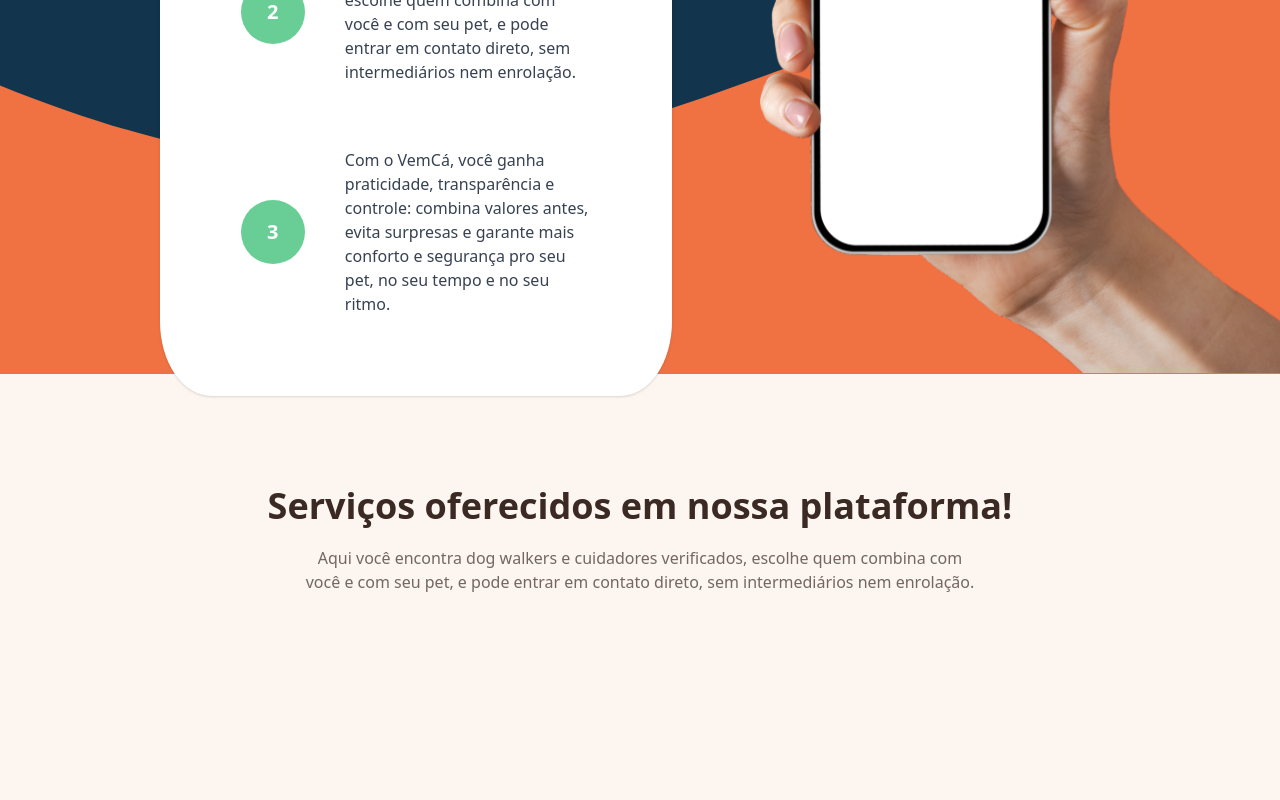
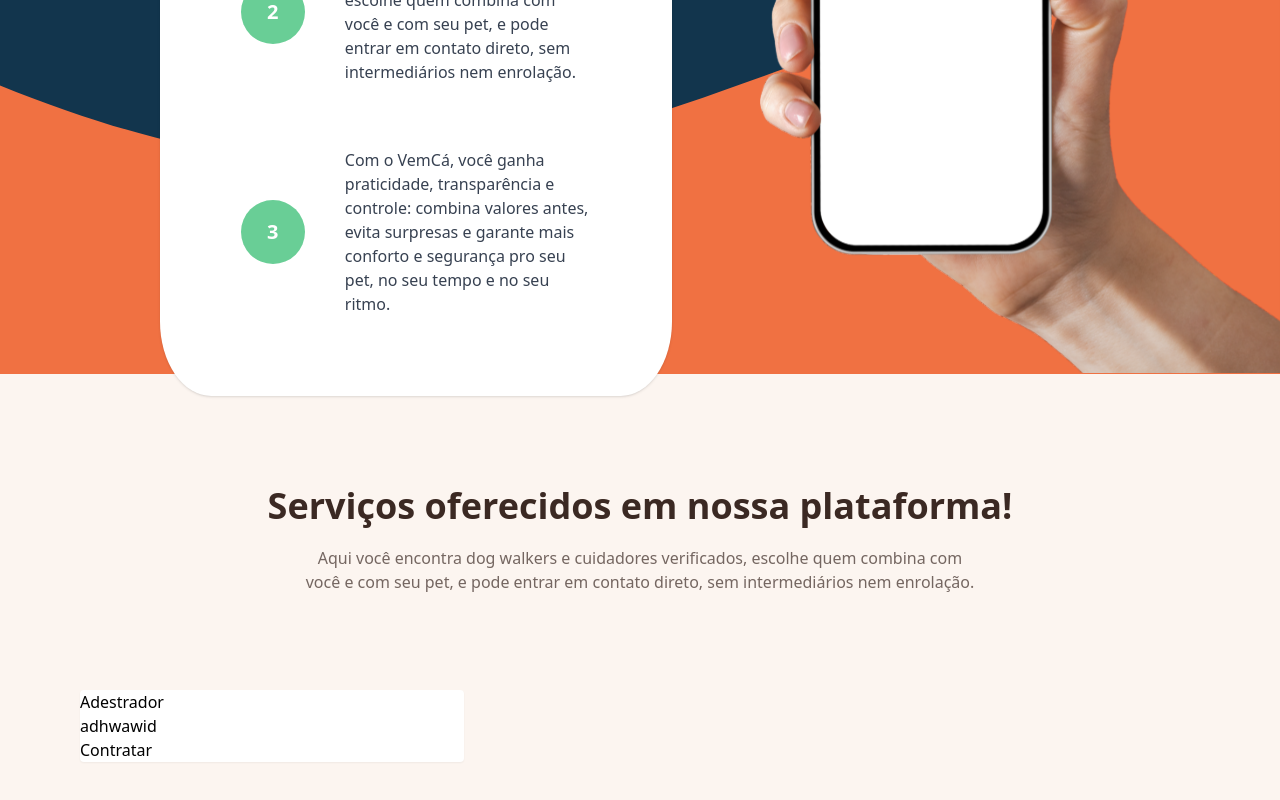
Before and after one commit to Natee8/VenC-projeto-pessoal-Vue.js-Node, a Vue app in the folder apps/web/: page / in a window 1280 px wide. Shown: the part 1142-1942 px from the top of the page. Built offline with nearby package versions, Linux system fonts and the light colour scheme.

Commit message:
commit padrção atualização

```diff
--- a/apps/web/src/interface/view/home/sections/Services.vue
+++ b/apps/web/src/interface/view/home/sections/Services.vue
@@ -5,6 +5,14 @@
          <h1 class="text-4xl font-bold text-texts-primary-dark">Serviços oferecidos em nossa plataforma!</h1>
         <p class="w-[60%] font-medium text-texts-primary-dark/70">Aqui você encontra dog walkers e cuidadores verificados, escolhe quem combina com você e com seu pet, e pode entrar em contato direto, sem intermediários nem enrolação.</p>
        </div>
+       <div class="mt-[6rem]">
+          <div class="bg-white h-auto w-[24rem] shadow-sm rounded">
+            <div><!---icone--></div>
+            <h2>Adestrador</h2>
+            <p>adhwawid</p>
+            <button>Contratar</button>
+          </div>
+       </div>
        </div>
     </section>
 </template>
```
